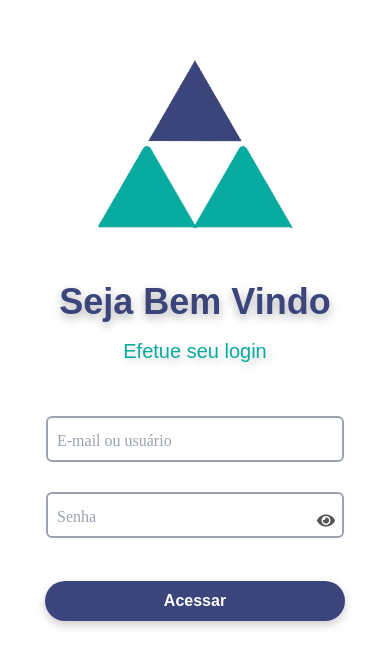
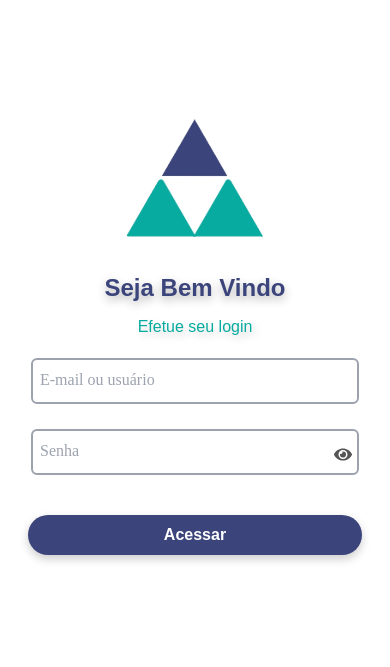
Before and after one commit to erik-tavares/a, a Next.js app: page /login in a window 390 px wide. Shown: the part 101-768 px from the top of the page. Built offline with nearby package versions, Linux system fonts and the light colour scheme.

Commit message:
server.jsx

```diff
--- a/src/styles/login.css
+++ b/src/styles/login.css
@@ -94,14 +94,6 @@
 /* Ajuste para manter o alinhamento correto */
 .password-input {
   padding-right: 40px; /* Espaço para o ícone */
-}
-
-/* Ajuste para telas menores */
-@media (max-width: 480px) {
-  .input-container,
-  .password-container {
-    padding-bottom: 15px; /* Aumenta um pouco o espaço entre inputs em telas pequenas */
-  }
 }
 
 /* Campo de entrada */
@@ -224,10 +216,62 @@
   transition: background 0.3s ease-in-out, transform 0.1s;
 }
 
-/* Ajuste para telas menores */
+/* Responsividade para telas menores */
+@media (max-width: 768px) {
+  .login-box {
+    width: 90%; /* Reduz a largura da caixa de login */
+    padding: 20px; /* Reduz o padding para telas menores */
+  }
+
+  .login-title {
+    font-size: 28px; /* Reduz o tamanho da fonte do título */
+    line-height: 40px; /* Ajusta a altura da linha */
+  }
+
+  .login-subtitle {
+    font-size: 18px; /* Reduz o tamanho da fonte do subtítulo */
+    line-height: 24px; /* Ajusta a altura da linha */
+    margin-bottom: 30px; /* Reduz o espaçamento inferior */
+  }
+
+  .input-container,
+  .password-container {
+    width: 90%; /* Ajusta a largura dos inputs */
+  }
+
+  .login-button {
+    width: 90%; /* Ajusta a largura do botão */
+    padding: 8px 0; /* Reduz o padding horizontal */
+    margin-top: 40px; /* Ajusta o espaçamento superior */
+  }
+}
+
+/* Responsividade para telas muito pequenas (ex: smartphones) */
 @media (max-width: 480px) {
+  .login-box img {
+    width: 150px; /* Reduz o tamanho da logo */
+    height: 150px;
+  }
+
+  .login-title {
+    font-size: 24px; /* Reduz ainda mais o tamanho da fonte do título */
+    line-height: 36px;
+  }
+
+  .login-subtitle {
+    font-size: 16px; /* Reduz ainda mais o tamanho da fonte do subtítulo */
+    line-height: 22px;
+    margin-bottom: 20px; /* Reduz o espaçamento inferior */
+  }
+
+  .input-container,
+  .password-container {
+    width: 100%; /* Ajusta a largura dos inputs para ocupar toda a largura */
+  }
+
   .login-button {
-    margin-top: 7vw; /* Aumenta o espaçamento em telas pequenas */
+    width: 100%; /* Ajusta a largura do botão para ocupar toda a largura */
+    margin-top: 30px; /* Reduz o espaçamento superior */
   }
 }
 
```
